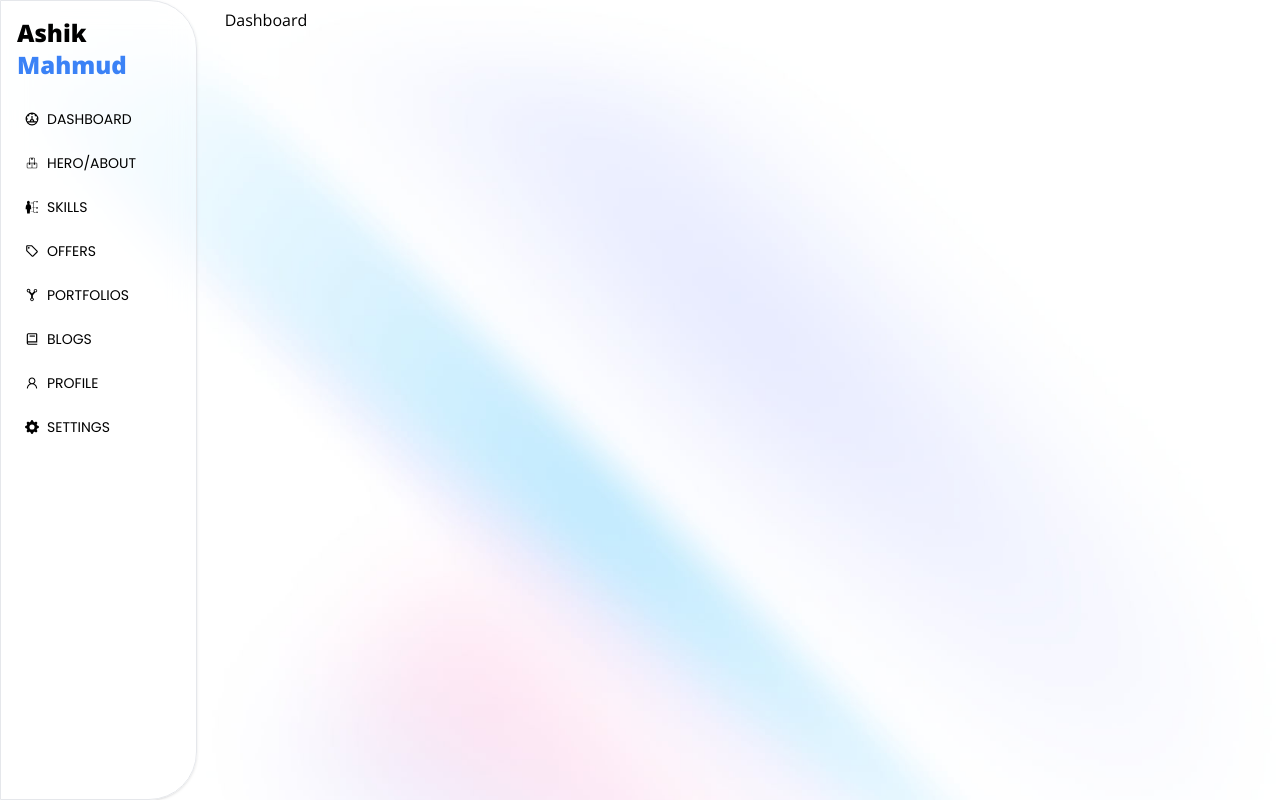
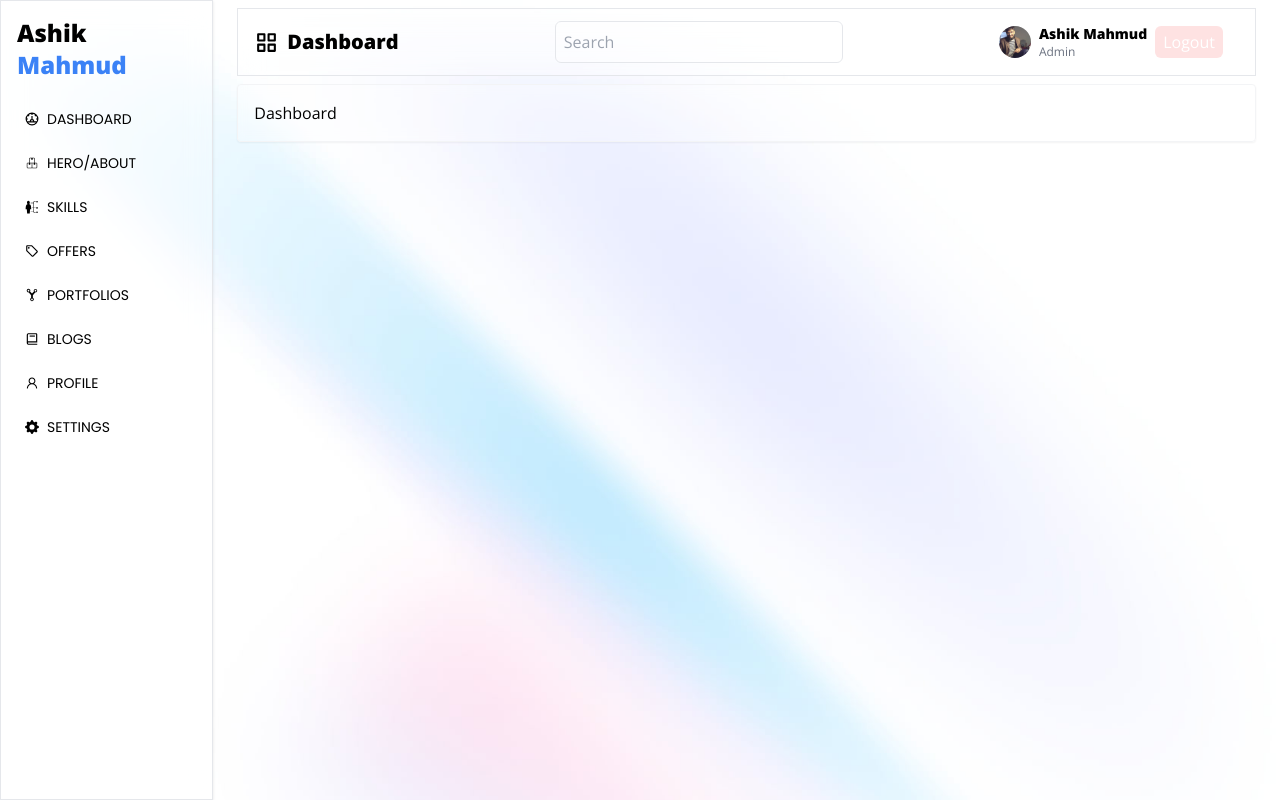
Before and after one commit to Ashik-Mahmud/nextjs-offical-portfolio, a Next.js app: page /dashboard in a window 1280 px wide. Built offline with nearby package versions, Linux system fonts and the light colour scheme.

Commit message:
done to design dashboard layout and more

```diff
--- a/components/layouts/DashboardLayout.tsx
+++ b/components/layouts/DashboardLayout.tsx
@@ -1,5 +1,6 @@
 import Head from "next/head";
 import React from "react";
+import { BiGridAlt } from "react-icons/bi";
 import Sidebar from "./Sidebar";
 
 type Props = {
@@ -13,13 +14,51 @@ const DashboardLayout = ({ children }: Props) => {
         <title>Dashboard</title>
         <meta name="description" content="Dashboard" />
       </Head>
-      <div className="grid grid-cols-12 gap-5">
+      <div className="grid grid-cols-12 gap-0">
         {/* sidebar here */}
-        <aside className="col-span-2 bg-[#ffffff3f] border rounded-r-[3rem] shadow backdrop-blur-md h-screen">
+        <aside className="col-span-2 bg-[#ffffff3f] border rounded-r-[0rem] shadow backdrop-blur-md h-screen">
           <Sidebar />
         </aside>
         {/* main content here */}
-        <main className="col-span-10 p-2">{children}</main>
+        <main className="col-span-10 p-2 mx-4">
+          <div className="dashboard-header flex items-center justify-between p-4 py-3 bg-[#ffffff3f] border rounded-[0rem]  backdrop-blur-md">
+            <div className="flex items-center gap-2 cursor-pointer">
+              <BiGridAlt size={25} />{" "}
+              <h1 className="text-xl font-bold">Dashboard</h1>
+            </div>
+
+            {/* quick access search bar */}
+            <div>
+              <input
+                type="text"
+                placeholder="Search"
+                className="bg-[#ffffff3f] border rounded-md p-2 w-72"
+              />
+            </div>
+
+            <div className="flex items-center gap-2 mr-4">
+              <div className="flex items-center gap-2">
+                <img
+                  src="/assets/images/me.jpg"
+                  alt="profile"
+                  className="w-8 h-8 rounded-full object-cover"
+                />
+                <div className="flex flex-col items-start">
+                  <span className="text-sm font-bold">Ashik Mahmud</span>
+                  <span className="text-xs text-gray-500">Admin</span>
+                </div>
+              </div>
+              <div className="flex items-center gap-2">
+                <button className="bg-red-100 text-red-500 text-white px-2 py-1 rounded-md">
+                  Logout
+                </button>
+              </div>
+            </div>
+          </div>
+          <div className="content bg-[#ffffff49] backdrop-blur-sm p-4 my-2 w-full shadow-sm border border-gray-100 rounded">
+            {children}
+          </div>
+        </main>
       </div>
     </div>
   );
```
